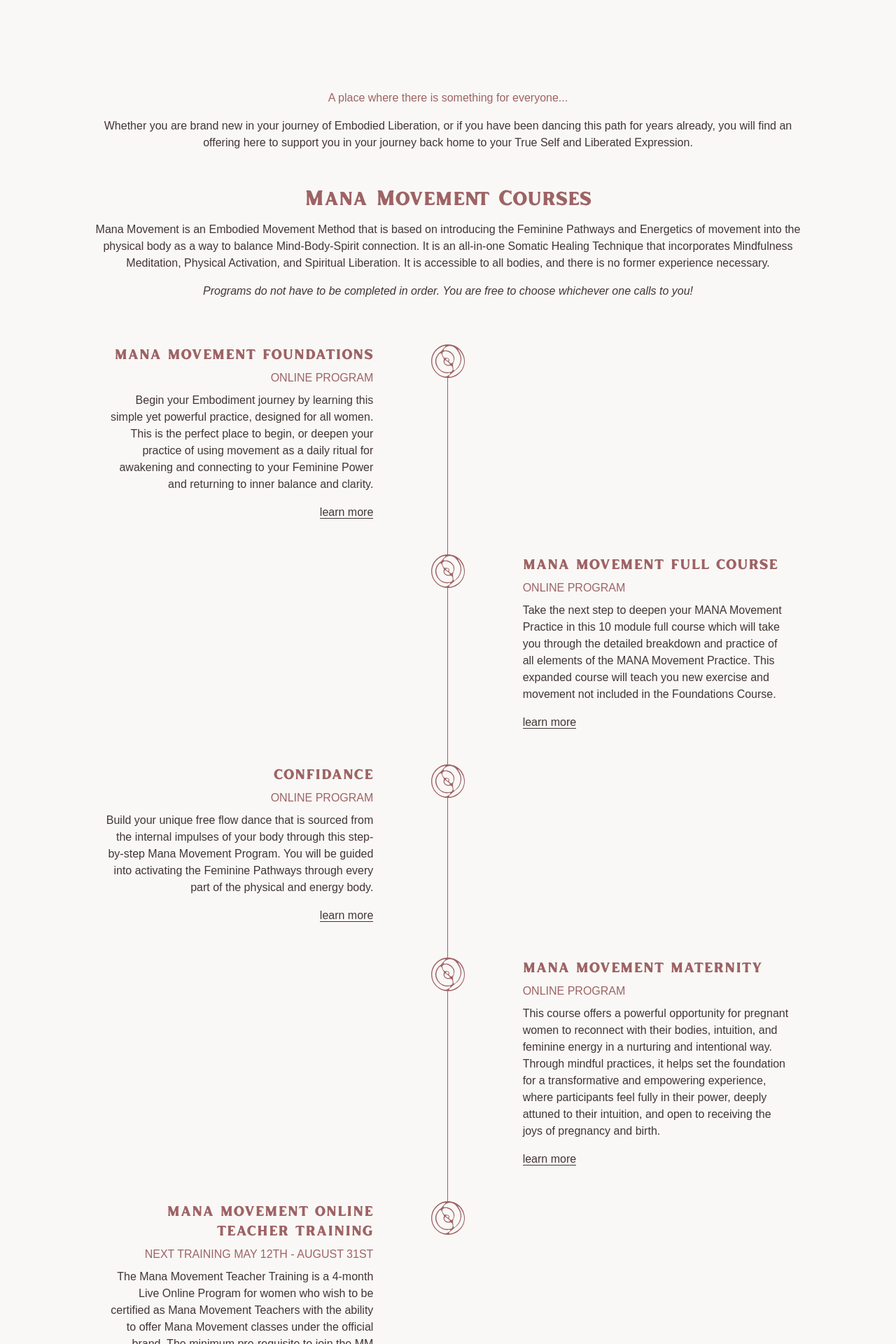
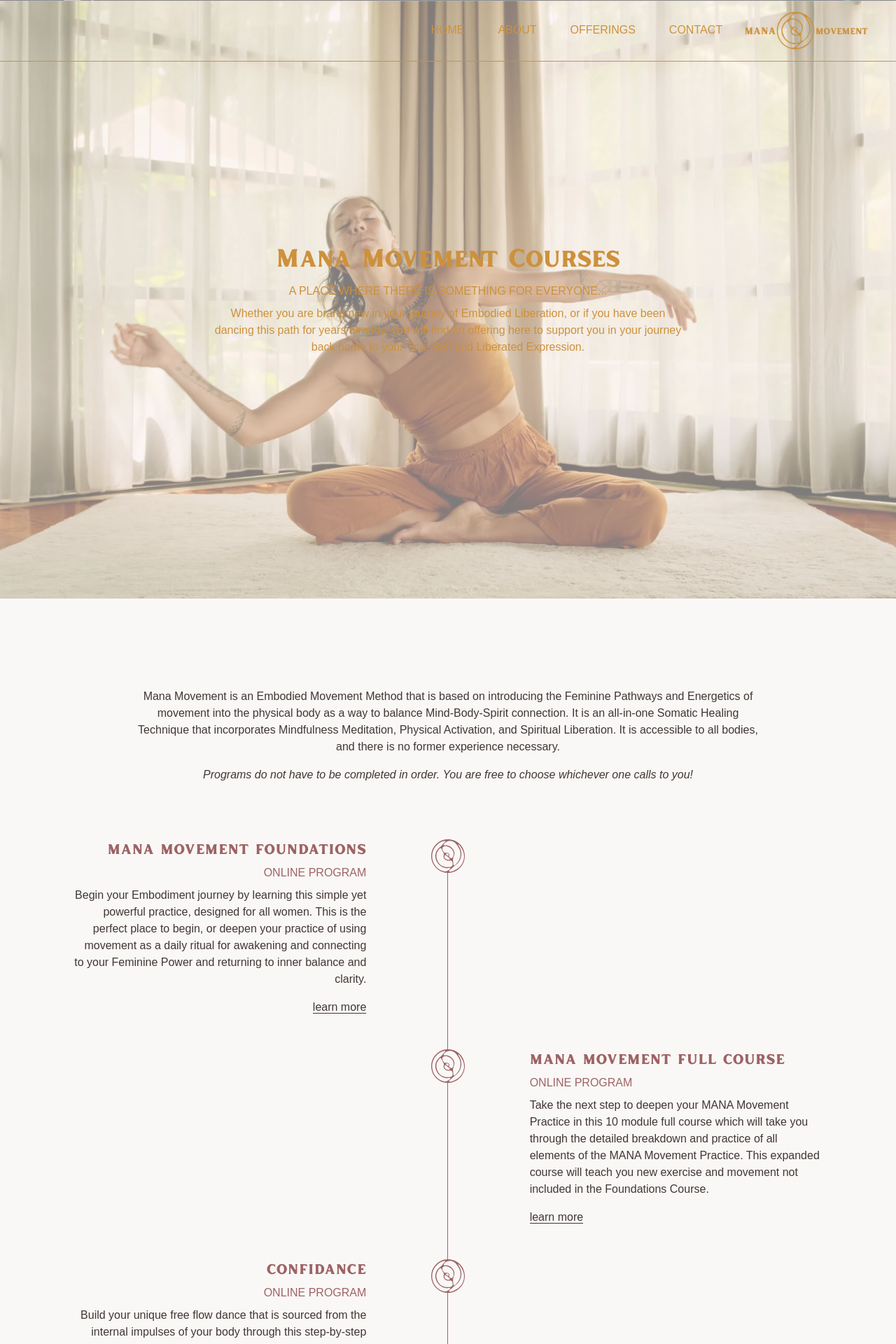
Before and after one commit to brittwoodard/mana-movement, a Jekyll site: the page built from offerings.html, in a window 1280 px wide. Shown: the top 1920 px of the page at 70% size. Built offline with Jekyll 4.4.1, drawn with Linux system fonts in a browser that asks for light colours; nearby versions of some CDN libraries; some web fonts are replaced.

Commit message:
before swapping image out for video

```diff
--- a/_data/navigation.yml
+++ b/_data/navigation.yml
@@ -3,6 +3,8 @@ header:
     url: /index
   - title: About
     url: /about
+  - title: Offerings
+    url: /offerings
   - title: Contact
     url: /contact
 footer:
@@ -10,5 +12,7 @@ footer:
     url: /index
   - title: About
     url: /about
+  - title: Offerings
+    url: /offerings
   - title: Contact
     url: /contact
--- a/assets/css/style.css
+++ b/assets/css/style.css
@@ -452,6 +452,18 @@ p:last-child {
   --tw-contain-style:  ;
 }
 /* Typography */
+.heading-lg {
+  font-family: inlander_smooth, serif;
+  font-size: 1.875rem;
+  line-height: 2.25rem;
+  text-transform: capitalize;
+}
+@media (min-width: 1024px) {
+  .heading-lg {
+    font-size: 2.25rem;
+    line-height: 2.5rem;
+  }
+}
 .heading-md {
   font-family: inlander_smooth, serif;
   font-size: 1.5rem;
@@ -600,6 +612,33 @@ p:last-child {
   transition-timing-function: cubic-bezier(0.4, 0, 0.2, 1);
   transition-duration: 500ms;
 }
+/* Overlays */
+.bg-overlay {
+        position: relative;
+    }
+.bg-overlay::before {
+        content: "";
+        position: absolute;
+        top: 0;
+        left: 0;
+        bottom: 0;
+        right: 0;
+    }
+.bg-overlay>* {
+        position: relative;
+    }
+.bg-overlay.light::before {
+        background-color: rgba(249, 248, 246, 0.7);
+
+    }
+.bg-overlay.medium::before {
+        background-color: rgba(249, 248, 246, 0.5);
+
+    }
+.bg-overlay.dark::before {
+        background-color: rgba(249, 248, 246, 0.3);
+
+    }
 /* Images */
 .bg-image-style {
   background-size: cover;
@@ -928,12 +967,12 @@ video {
 .aspect-square {
   aspect-ratio: 1 / 1;
 }
+.h-12 {
+  height: 3rem;
+}
 .h-16 {
   height: 4rem;
 }
-.h-28 {
-  height: 7rem;
-}
 .h-8 {
   height: 2rem;
 }
@@ -954,9 +993,6 @@ video {
 }
 .h-screen {
   height: 100vh;
-}
-.h-12 {
-  height: 3rem;
 }
 .max-h-\[80vh\] {
   max-height: 80vh;
@@ -1106,6 +1142,10 @@ video {
   --tw-bg-opacity: 1;
   background-color: rgb(246 234 219 / var(--tw-bg-opacity));
 }
+.bg-lighter {
+  --tw-bg-opacity: 1;
+  background-color: rgb(249 248 246 / var(--tw-bg-opacity));
+}
 .bg-main {
   --tw-bg-opacity: 1;
   background-color: rgb(213 170 170 / var(--tw-bg-opacity));
@@ -1116,10 +1156,6 @@ video {
 .bg-white\/80 {
   background-color: rgb(255 255 255 / 0.8);
 }
-.bg-lighter {
-  --tw-bg-opacity: 1;
-  background-color: rgb(249 248 246 / var(--tw-bg-opacity));
-}
 .bg-opacity-80 {
   --tw-bg-opacity: 0.8;
 }
@@ -1236,9 +1272,6 @@ video {
 }
 .uppercase {
   text-transform: uppercase;
-}
-.lowercase {
-  text-transform: lowercase;
 }
 .italic {
   font-style: italic;
@@ -1523,6 +1556,9 @@ video {
   .lg\:w-\[40vw\] {
     width: 40vw;
   }
+  .lg\:w-\[60\%\] {
+    width: 60%;
+  }
   .lg\:w-\[65\%\] {
     width: 65%;
   }
--- a/offerings.html
+++ b/offerings.html
@@ -1,9 +1,16 @@
 ---
 layout: default
 title: Offerings
+nav:
+  color: accent
+  hover: main
+heading:
+  title: Mana Movement Courses
+  subtitle: A place where there is something for everyone...
+  description: Whether you are brand new in your journey of Embodied Liberation, or if you have been dancing this path for years already, you will find an offering here to support you in your journey back home to your True Self and Liberated Expression.
+  background_image: /uploads/images/manamovement-18.jpg
+  overlay_style: medium
 map:
-  heading: A place where there is something for everyone...
-  description: Whether you are brand new in your journey of Embodied Liberation, or if you have been dancing this path for years already, you will find an offering here to support you in your journey back home to your True Self and Liberated Expression.
   offering:
     - title: Mana Movement Foundations
       type: Online Program
@@ -53,17 +60,24 @@ seo:
 ---
 
 <!-- Hero Banner -->
-
+<section
+    class="section-padding bg-image-style bg-overlay h-[95vh] flex items-center justify-center text-center {{ page.heading.overlay_style }}"
+    style="background-image: url('{{ page.heading.background_image }}');">
+    {% include site-header.html %}
+    <div class="text-accent">
+        <h2 class="heading-lg mb-4">{{ page.heading.title }}</h2>
+        <h3 class="uppercase mb-2">{{ page.heading.subtitle }}</h3>
+        <p class="lg:w-[60%] mx-auto">{{ page.heading.description }}</p>
+    </div>
+</section>
 
 <!-- Map -->
 <!-- Small Devices & Smaller -->
-<section class="md:hidden pt-10p px-5p">
-  <p class="text-md-serif text-feature text-center">{{page.map.heading}}</p>
-  <p class="text-center">{{page.map.description}}</p>
-
-  <h2 class="heading-md text-feature mb-4 mt-12">Mana Movement Courses</h2>
-  <p>Mana Movement is an Embodied Movement Method that is based on introducing the Feminine Pathways and Energetics of movement into the physical body as a way to balance Mind-Body-Spirit connection. It is an all-in-one Somatic Healing Technique that incorporates Mindfulness Meditation, Physical Activation, and Spiritual Liberation. It is accessible to all bodies, and there is no former experience necessary.</p>
-  <p class="italic">Programs do not have to be completed in order. You are free to choose whichever one calls to you!</p>
+<section class="md:hidden section-padding">
+    <div class="mb-20">
+        <p>Mana Movement is an Embodied Movement Method that is based on introducing the Feminine Pathways and Energetics of movement into the physical body as a way to balance Mind-Body-Spirit connection. It is an all-in-one Somatic Healing Technique that incorporates Mindfulness Meditation, Physical Activation, and Spiritual Liberation. It is accessible to all bodies, and there is no former experience necessary.</p>
+        <p class="italic">Programs do not have to be completed in order. You are free to choose whichever one calls to you!</p>
+    </div>
 
   <div class="grid grid-cols-5 mt-12">
       {% for item in page.map.offering %}
@@ -92,11 +106,8 @@ seo:
 </section>
 
 <!-- Medium Devices & Larger -->
-<section class="hidden md:block md:px-5p lg:px-10p pt-10p">
-  <div class="text-center">
-    <p class="text-md-serif text-feature">{{page.map.heading}}</p>
-    <p>{{page.map.description}}</p>
-    <h2 class="heading-md text-feature mb-4 mt-12">Mana Movement Courses</h2>
+<section class="hidden md:block section-padding">
+  <div class="text-center mb-20 lg:w-[80%] mx-auto">
     <p>Mana Movement is an Embodied Movement Method that is based on introducing the Feminine Pathways and Energetics of movement into the physical body as a way to balance Mind-Body-Spirit connection. It is an all-in-one Somatic Healing Technique that incorporates Mindfulness Meditation, Physical Activation, and Spiritual Liberation. It is accessible to all bodies, and there is no former experience necessary.</p>
     <p class="italic">Programs do not have to be completed in order. You are free to choose whichever one calls to you!</p>
   </div>
```
Also changed, not shown: style.css (+38 -0 lines), 1 other file.
